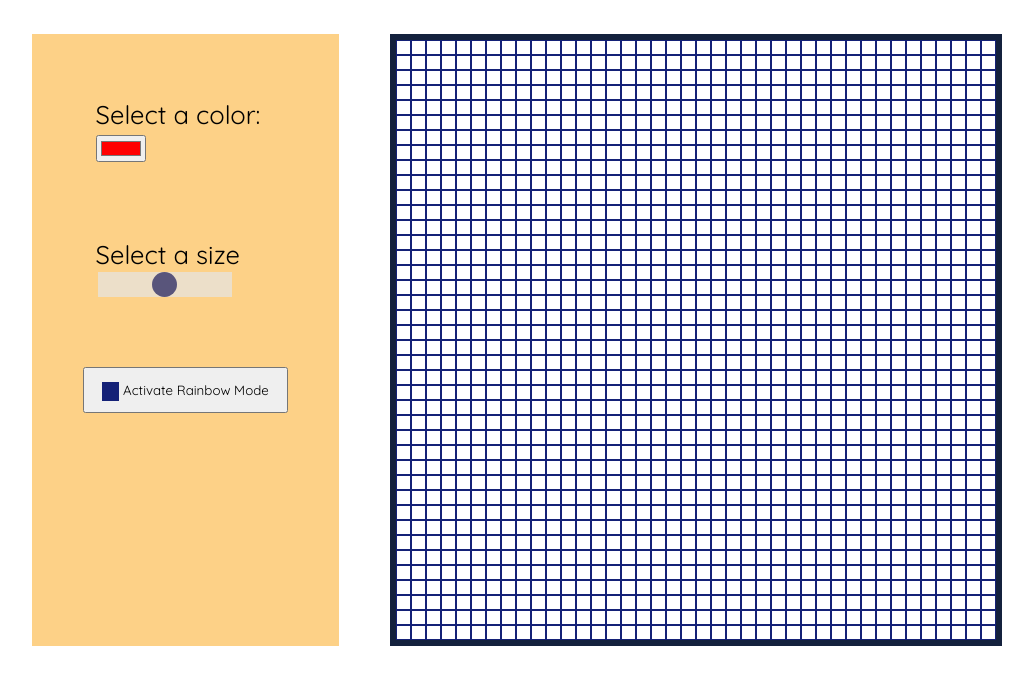
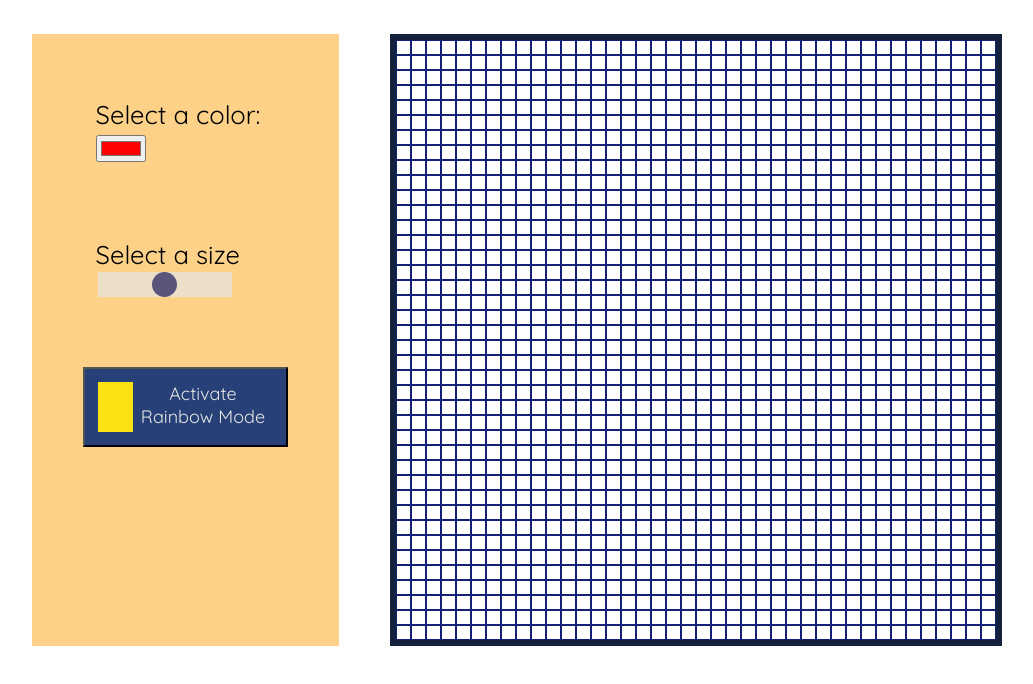
Before and after one commit to redzepova/Etch-a-Sketch, a plain HTML site: page index.html in a window 1280 px wide. Both pictures are taken after a click on the button "Activate Rainbow Mode". Shown: the whole page, without its empty margins (2-1035 px from the left). Drawn offline with Linux system fonts and the light colour scheme.

Commit message:
add event listener to rainbow mode button

```diff
--- a/index.html
+++ b/index.html
@@ -18,7 +18,7 @@
             <label for="grid-size">Select a size</label>
             <input type="range" id="grid-size" min="4" max="40">
         </div>
-        <button class = "settings">
+        <button id="rainbow-button" class = "settings">
             <div id="toggle-light"></div> Activate Rainbow Mode</button>
     </div>
     <div id="grid-container">
--- a/script.js
+++ b/script.js
@@ -9,6 +9,10 @@ let gridItem = document.querySelector('.grid-item');
 let r = 0;
 let g = 0;
 let b = 0;
+const rainbowButton = document.getElementById('rainbow-button');
+const toggleLight = document.getElementById('toggle-light');
+let rainbowMode = false;
+
 
 createGrid(gridSize);
 
@@ -23,7 +27,15 @@ sizeSelector.addEventListener("input", () => {
     createGrid(gridSize);
 });
 
-
+rainbowButton.addEventListener('click', () => {
+    if (rainbowMode === false) {
+        rainbowMode = true;
+        toggleLight.style.backgroundColor = 'rgb(251, 227, 19)';
+    } else {
+        rainbowMode = false;
+        toggleLight.style.backgroundColor = 'rgb(20, 33, 119)';
+    };
+})
 
 function createGrid (size) {
     gridContainer.style.gridTemplateColumns = `repeat(${size}, 1fr)`;
--- a/style.css
+++ b/style.css
@@ -68,14 +68,17 @@ body {
 }
 
 #toggle-light {
-    height: 120%;
-    width: 10%;
+    height: 50px;
+    width: 50px;
     background-color: rgb(20, 33, 119);
 }
 
 button {
     display: flex;
     font-family: 'Quicksand', sans-serif;
+    font-size: large;
+    background: rgb(39, 64, 119);
+    color: #e5e5e5;
 }
 
 button:hover {
```
